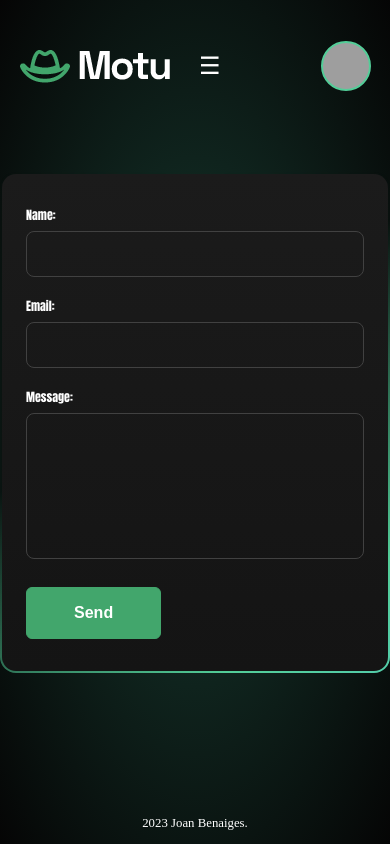
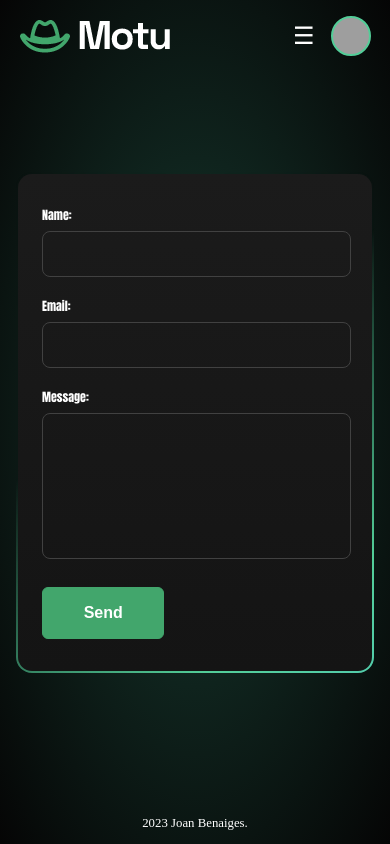
Before and after one commit to JoanBenaiges/joanbenaiges, a React app: page /contact-me in a window 390 px wide. Built offline with nearby package versions, Linux system fonts and the light colour scheme; grey boxes are pictures that could not be loaded; the HTML template or start-up script is replaced by a standard one.

Commit message:
contact responsive done

```diff
--- a/src/styles/components/_FormContact.scss
+++ b/src/styles/components/_FormContact.scss
@@ -104,6 +104,15 @@
     }
 }
 
+@media only screen and (max-width: 847px) {
+
+    .form-container {
+        margin: 0rem 1rem;
+    }
+
+
+}
+
 
 @keyframes fadeIn {
     from {
--- a/src/styles/components/_Navigation.scss
+++ b/src/styles/components/_Navigation.scss
@@ -6,13 +6,12 @@
     width: 100%;
     z-index: 99;
     color: white;
+    align-items: center;
 
     button {
         width: 50px;
         height: 50px;
         border-radius: 50%;
-
-
 
         &.english {
             background-image: url('https://i.imgur.com/wAv6qId.png');
@@ -30,8 +29,6 @@
         transition: .5s;
         cursor: pointer;
     }
-
-
 
     button:active {
         scale: 0.9;
@@ -110,20 +107,27 @@
     }
 
 
-    @media only screen and (max-width: 768px) {
+    @media only screen and (max-width: 847px) {
+
+        button {
+            width: 40px;
+            height: 40px;
+        }
 
         nav {
-            margin-top: 0.7rem;
-            margin-bottom: 1rem;
 
-            .nav-container .menu-icon {
+            padding-top: 1rem;
+
+            .nav-container {
+
+                margin: 0px;
+                justify-content: end;
+
+                .menu-icon {
                     display: flex;
-                margin-right: 0%;
-                justify-content: end;
-                flex-grow: inherit;
                 }
 
-            .nav-container .nav-links {
+                .nav-links {
                     display: none;
                     position: absolute;
                     top: 2rem;
@@ -133,6 +137,6 @@
                 }
 
             }
-
         }
     }
+}
```
Lines whose indentation alone changed are shown as unchanged.
